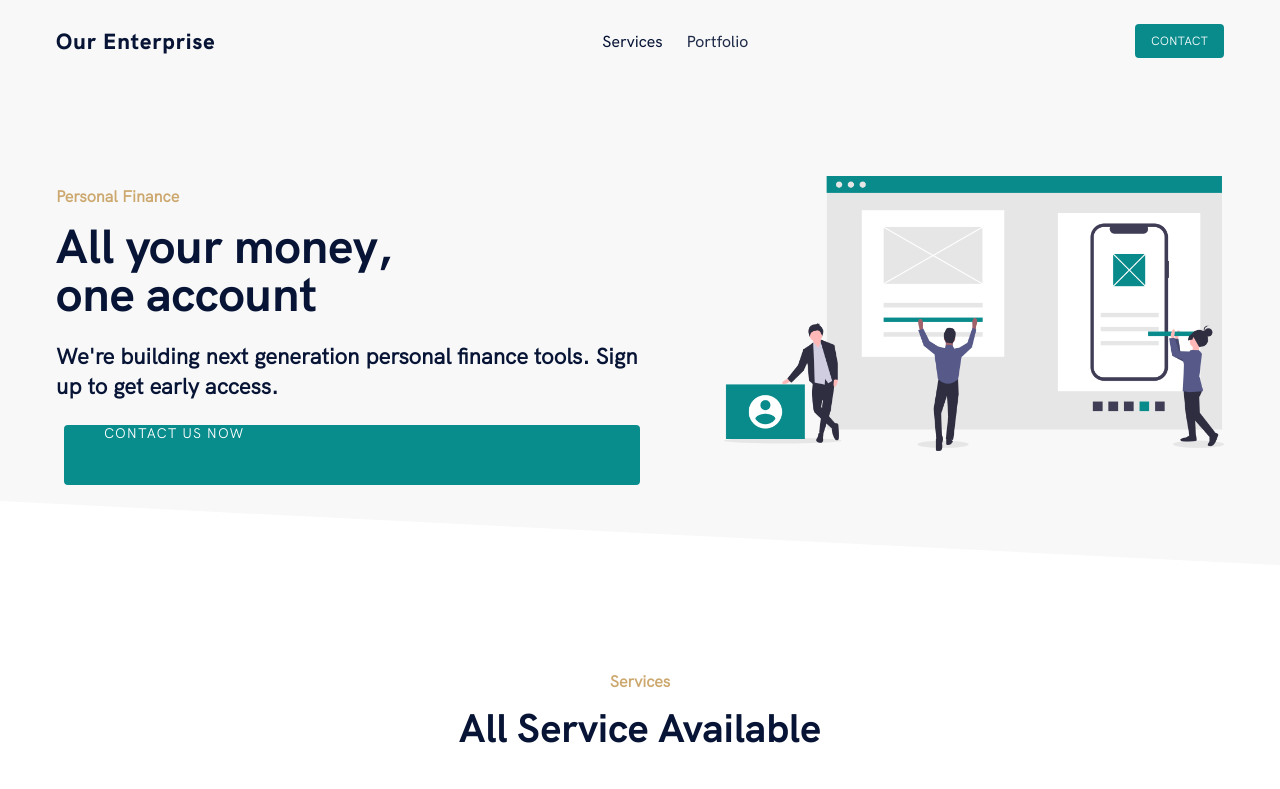
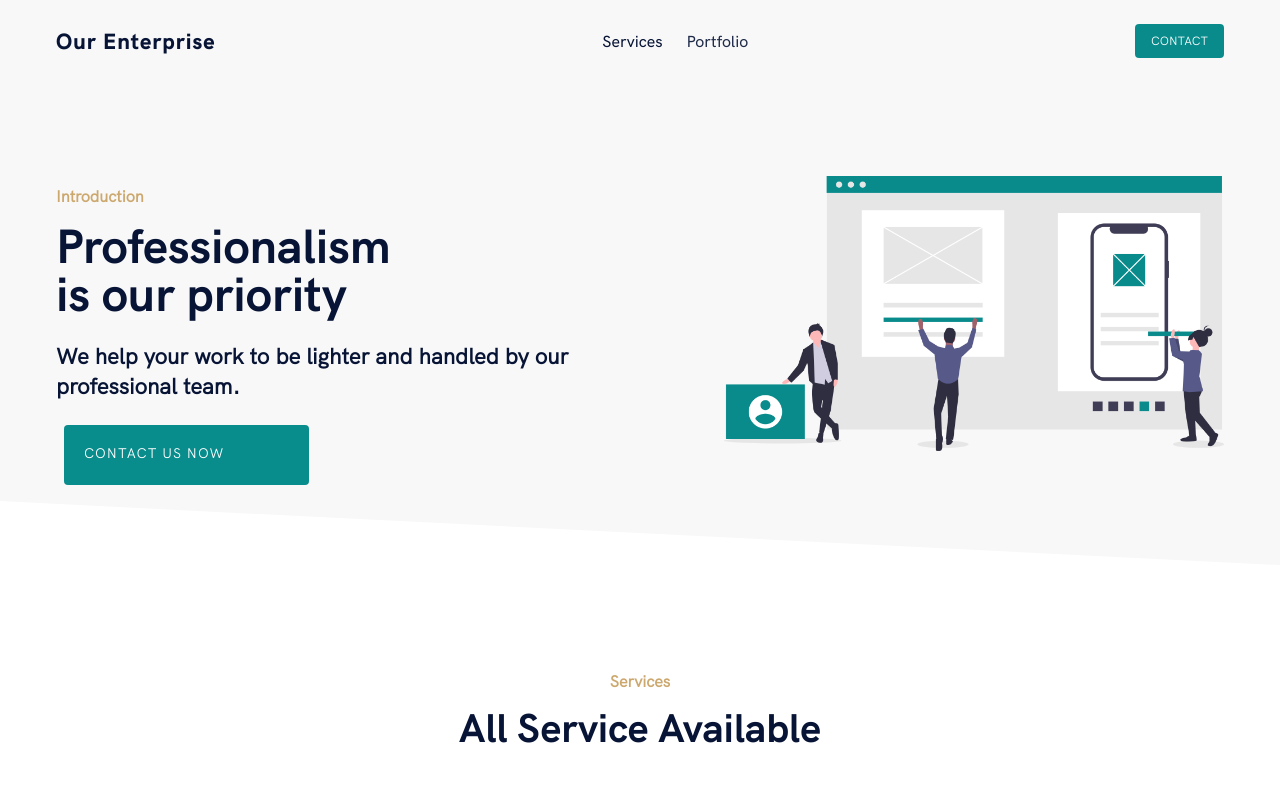
Before and after one commit to rdp77/ourenterprise, a Gatsby site: page / in a window 1280 px wide. Shown: the top 789 px of the page. Built offline with nearby package versions, Linux system fonts and the light colour scheme; Gatsby itself is replaced by a stand-in of ours.

Commit message:
Update Text

```diff
--- a/src/components/sections/header.js
+++ b/src/components/sections/header.js
@@ -30,15 +30,15 @@ const Header = () => {
       <Container>
         <Flex>
           <HeaderTextGroup>
-            <Subtitle>Personal Finance</Subtitle>
+            <Subtitle>Introduction</Subtitle>
             <h1>
-              All your money,
+              Professionalism
               <br />
-              one account
+              is our priority
             </h1>
             <h2>
-              We're building next generation personal finance tools. Sign up to
-              get early access.
+              We help your work to be lighter and handled by our professional
+              team.
             </h2>
             <HeaderButton
               href="https://api.whatsapp.com/send?phone=6287853100628&text=Hello"
@@ -172,6 +172,7 @@ const HeaderInput = styled.input`
 
 const HeaderButton = styled.a`
   text-decoration: none;
+  width: 42%;
   padding: 20px;
   font-weight: 500;
   font-size: 14px;
@@ -185,7 +186,6 @@ const HeaderButton = styled.a`
   white-space: nowrap;
   background: ${(props) => props.theme.color.secondary};
   border-radius: 4px;
-  padding: 0px 40px;
   border-width: 0px;
   border-style: initial;
   border-color: initial;
```
